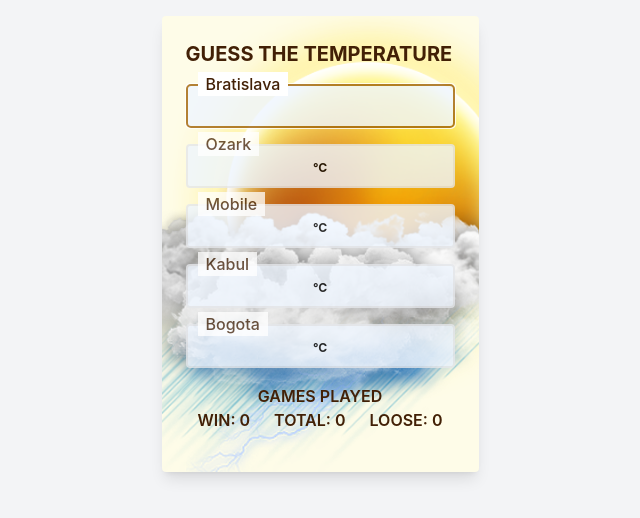
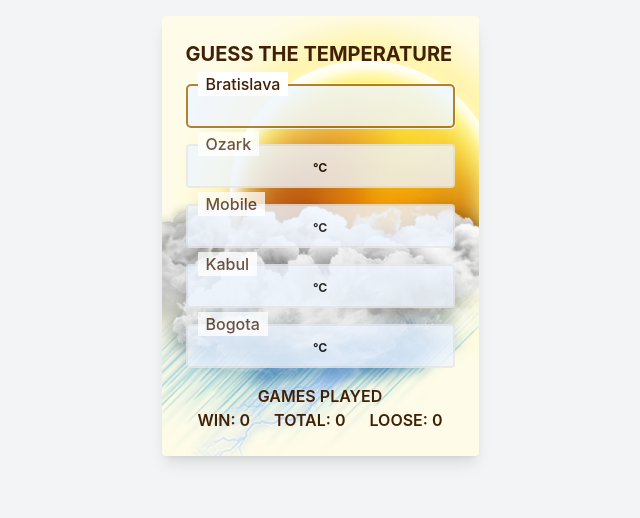
Before and after one commit to actimel33/weather-game, a React (Create React App) app: page / in a window 1280 px wide. Shown: the top 518 px of the page, without its empty margins (320-960 px from the left). Built offline with nearby package versions, Linux system fonts and the light colour scheme.

Commit message:
small padding fix

```diff
--- a/src/components/game/game.tsx
+++ b/src/components/game/game.tsx
@@ -102,7 +102,7 @@
             </div>
           )}
           {citiesData && (
-            <div className="flex flex-wrap flex-col pb-4">
+            <div className="flex flex-wrap flex-col">
               <p className="text-yellow-950 font-semibold text-center uppercase">{USER_PLAYED_GAMES_TEXT}</p>
               <div className="flex flex-1 justify-around">
                 <p className="text-yellow-950 font-semibold uppercase">
```
